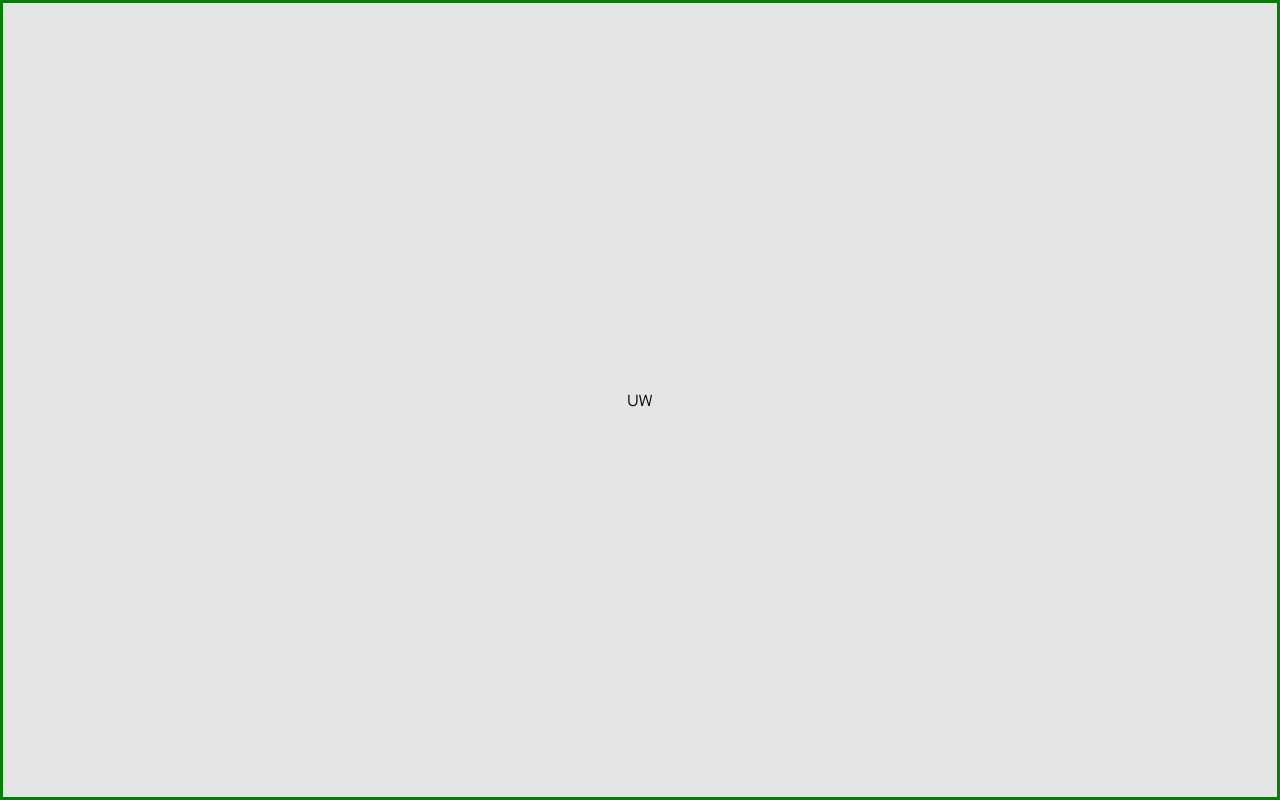
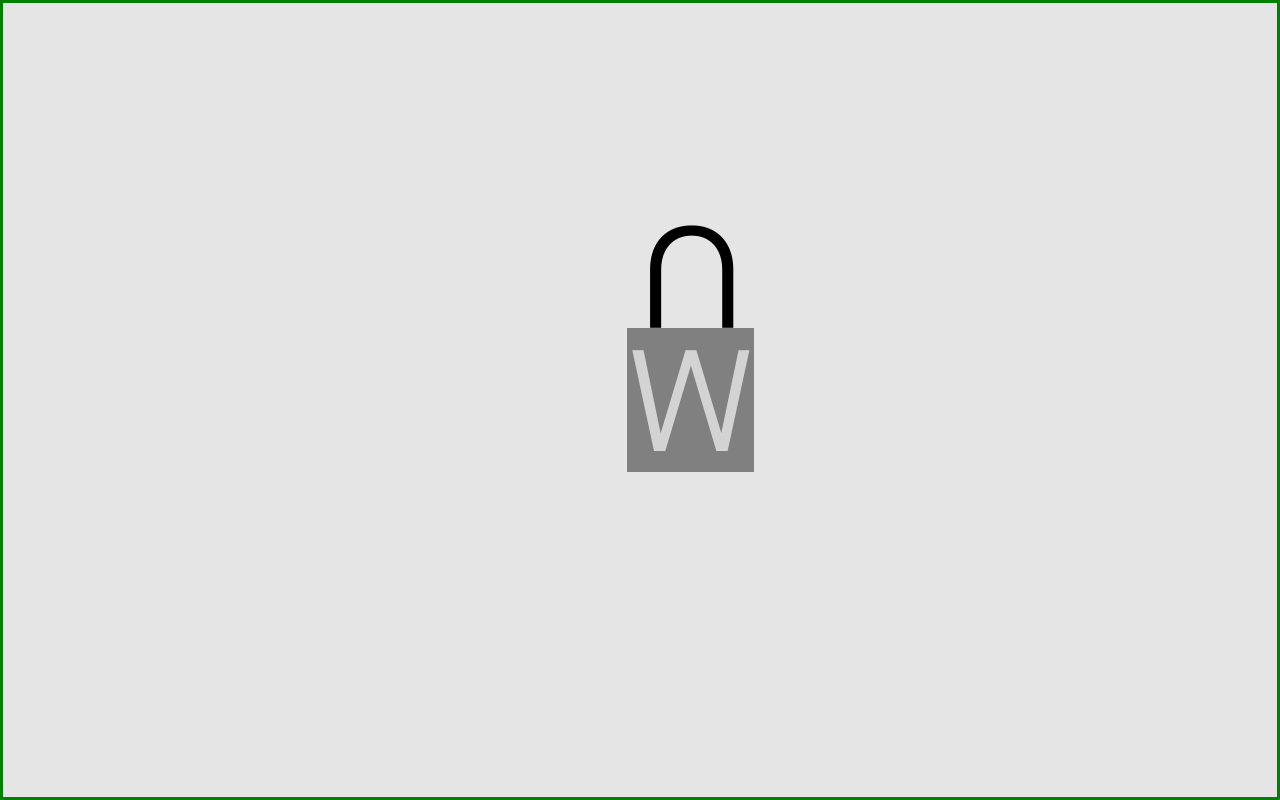
Before and after one commit to team-louis-vuitton/unlocking-wellness, a Next.js app in the folder client/: page /loading in a window 1280 px wide. Built offline with nearby package versions, Linux system fonts and the light colour scheme.

Commit message:
Created and positioned pre-animation 'lock' logo

```diff
--- a/client/pages/loading.js
+++ b/client/pages/loading.js
@@ -14,11 +14,11 @@ export default function LoadingPage() {
     </Head>
 
     <div id={styles.container}>
-      <div id='u-wrapper'>
-        <p id='u'>U</p>
+      <div id={styles.u_wrapper}>
+        <p id={styles.u}>U</p>
       </div>
-      <div id='w-container'>
-        <p id='w'>W</p>
+      <div id={styles.w_container}>
+        <p id={styles.w}>W</p>
       </div>
     </div>
     </>
--- a/client/styles/LoadingPage.module.css
+++ b/client/styles/LoadingPage.module.css
@@ -1,138 +1,54 @@
-
-
 #container{
   font-family: 'Red Hat Display', sans-serif;
-  position: absolute;
   display: flex;
   justify-content: center;
   align-items: center;
   height: 100vh;
   width: 100vw;
+  position: absolute;
+  border: 3px solid green;
+  font-size: 9em;
 
-  border: 3px solid green;
   /* right: 130px; */
   /* width: 50%;
   margin:auto; */
 }
-/*
-@keyframes u-xAxis {
-  0% {
-     transform: scale(1, -1)
-  }
 
-  66%{
-    transform: scale(1, 1);
-  }
-
-  66% {
-    transform: translateX(0px) ;
-  }
-
-  88%{
-    transform: translateX(-24px) ;
-  }
-
-  100% {
-    transform: translateX(-24px) ;
-  }
-
+#u {
+  position: relative;
+  animation: u-xAxis 3s 1 forwards;
+  margin:0px;
+  padding:0px;
+  transform: scale(1, -1);
 }
 
-@keyframes u-yAxis {
-
-  0% {
-  transform: translateY(30px);
-
-  }
-
-  70% {
-  transform: translateY(30px);
-
-  }
-  100% {
-    transform: translateY(66px);
-  }
-} */
-
-#u {
-  animation: u-xAxis 3s 1 forwards;
+#u_wrapper {
+  position: relative;
+  /* top: -122px;
+  right: -100px; */
+  top: -.845em;
+  left: .8em;
+  animation: u-yAxis 3s 1 forwards;
+  margin:0px;
+  padding:0px;
+  line-height: 1em;
 }
 
-#u-wrapper {
-  font-size: 30px;
-  animation: u-yAxis 3s 1 forwards;
-}
-
-#w{font-size: 30px;
+#w{
   animation: bounce 3s ease-out;
   color:lightgray;
+  background-color: gray;
+  /* padding: 10px; */
+  line-height: 1em;
+  margin:0px;
+  padding:0px;
+  /* margin:0px;
+  padding:0px; */
 }
+/* background-color:darkgray; */
 
-#w-container{
-  background-color:darkgray;
-}
-
-
-/* @keyframes bounce {
-  20% {
-  transform: translateY(-8px);
-  }
-
-    40% {
-  transform: translateY(0px);
-  }
-
-    60% {
-  transform: translateY(-4px);
-  }
-
-      80% {
-  transform: translateY(0px);
-  }
-
-        96% {
-  transform: translateY(-2px);
-  }
-
-          100% {
-  transform: translateY(0px);
-  }
-
+/* #w_container{
+  border-radius: 25px;
+  margin:0px;
+  padding:0px;
 } */
-
-@keyframes bounce {
-
-
-  70% {
-  transform: translateY(0px);
-  }
-
-    80% {
-  transform: translateY(-6px);
-  }
-
-    86% {
-  transform: translateY(-0px);
-  }
-
-      /* 60% {
-  transform: translateY(0px);
-  }*/
-
-       92% {
-  transform: translateY(-2px);
-  }
-
-         92% {
-  transform: translateY(0px);
-  }
-
-         98% {
-  transform: translateY(-1px);
-  }
-
-          100% {
-  transform: translateY(0px);
-  }
-
-}
```
